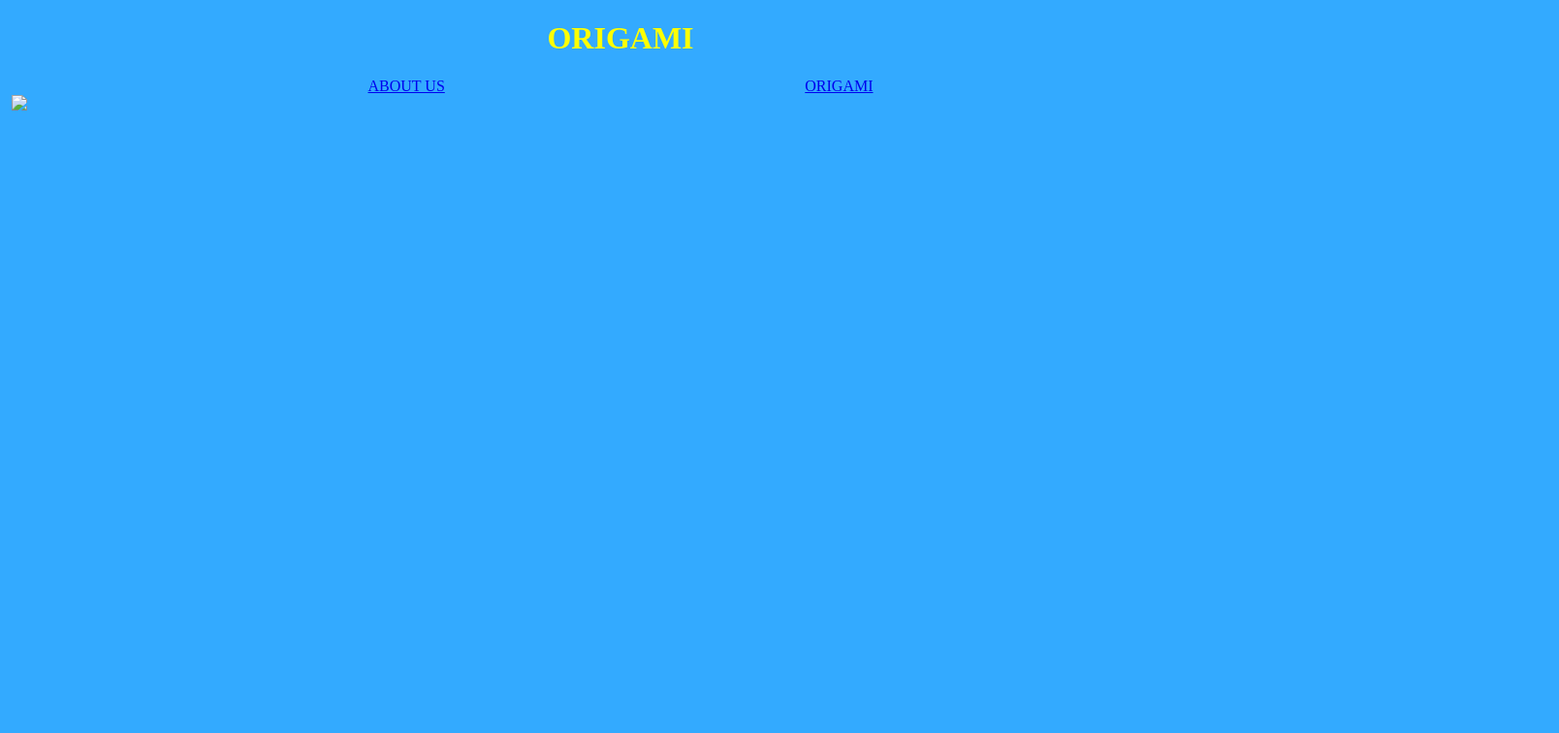
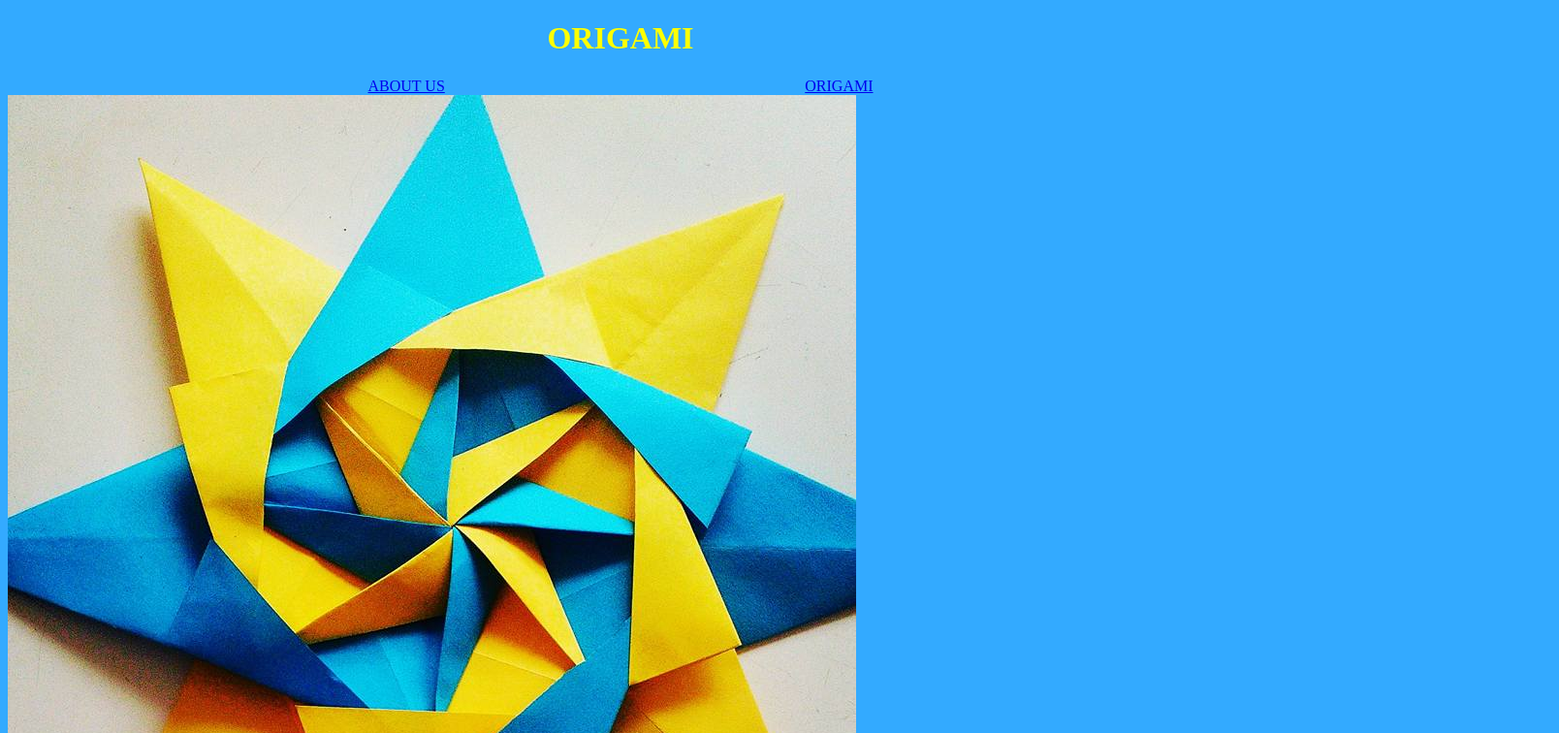
Before and after one commit to adityavijay10/origami2, a plain HTML site: page index.html in a window 1280 px wide. Shown: the top 756 px of the page at 97% size, 1608 px wide, since content can reach past the window. Drawn offline with Linux system fonts and the light colour scheme.

Commit message:
Update index.html

```diff
--- a/index.html
+++ b/index.html
@@ -13,11 +13,11 @@
   </div>
 </head>
 <body>
-<img src="../50/images/o2.jpg" alt="">
+<img src="../images/o2.jpg" alt="">
 
 
-<img src="../50/images/ori4.jpg">
+<img src="../images/ori4.jpg">
 
-<img src="../50/images/o3.jpg" alt="">
+<img src="../images/o3.jpg" alt="">
 </body>
 </html>
```
